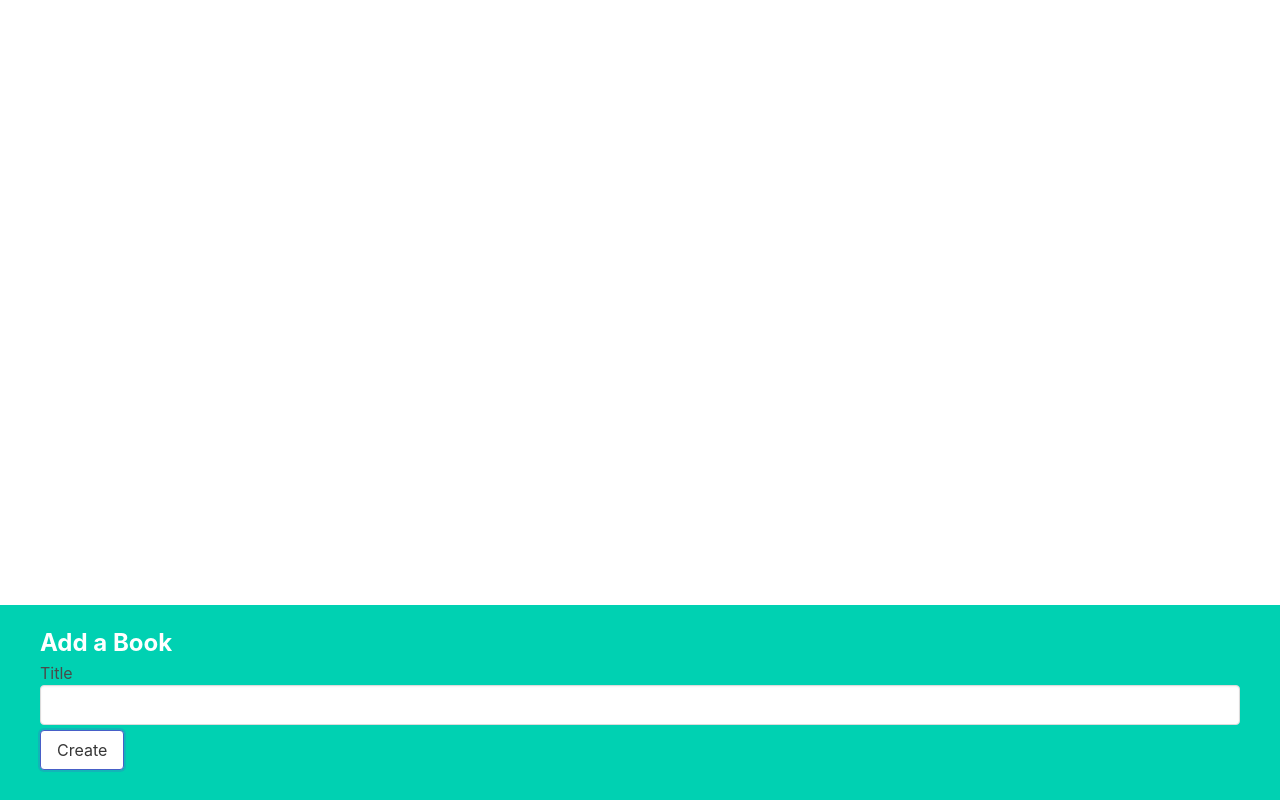
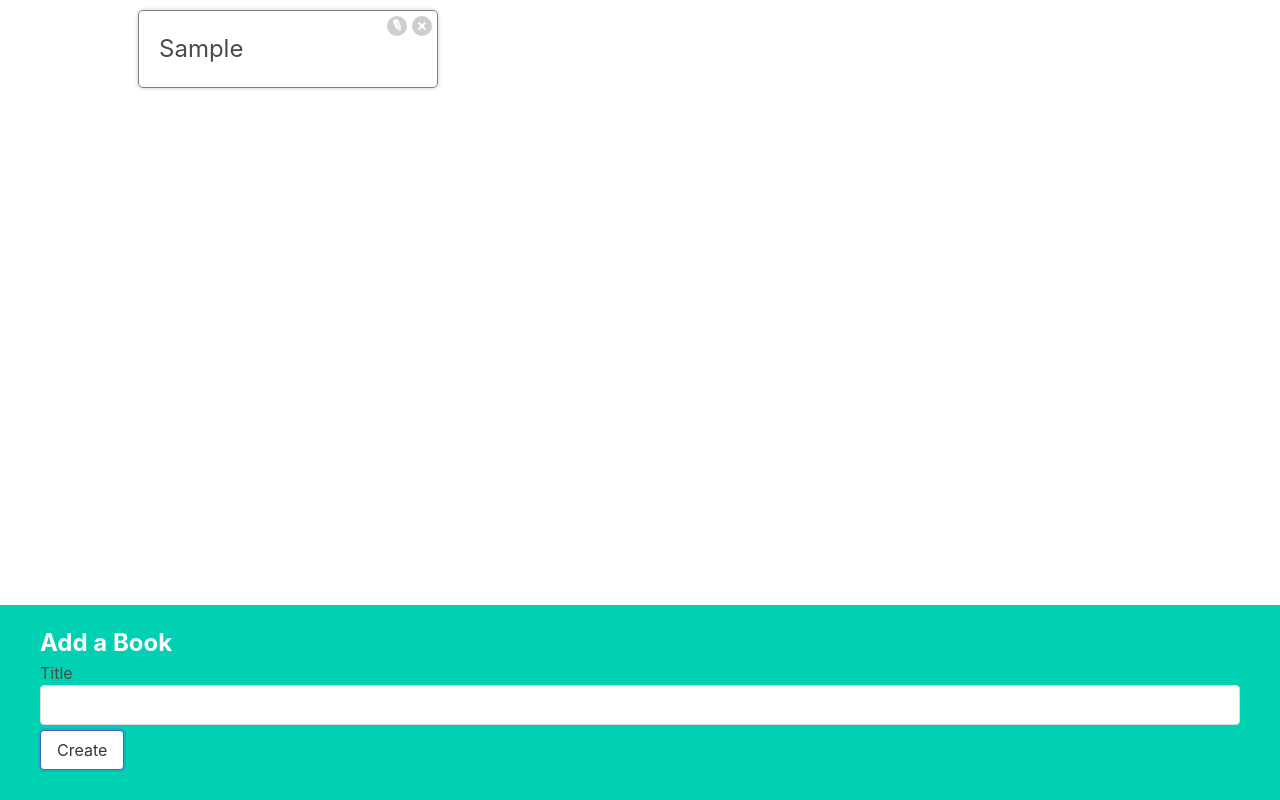
Before and after one commit to zaktech96/book-search, a React (Create React App) app: page / in a window 1280 px wide. Both pictures are taken after typing "Sample" into the empty fields and a click on the button "Create". Built offline with nearby package versions, Linux system fonts and the light colour scheme.

Commit message:
add,edit and delete functionality implemented

```diff
--- a/src/App.js
+++ b/src/App.js
@@ -1,14 +1,30 @@
 import { useState } from "react";
 import BookCreate from "./components/BookCreate";
+import BookList from "./components/BookList";
 
 function App() {
   const [books, setBooks] = useState([]); // empty array to make use of book create to add to array
+  const deleteBookById = (id) => {
+    const updatedBooks = books.filter((book) => {
+      // filter creates new array
+      return book.id !== id; // logical operator to return value if true
+    });
+    setBooks(updatedBooks);
+  };
   const createBook = (title) => {
-    console.log("add book:", title);
+    const updatedBooks = [
+      ...books,
+      { id: Math.round(Math.random() * 9), title },
+    ]; // ID and key set, doing title:title same as title
+    // math.round to round up value from random number timed by 9 to generate id number
+    setBooks(updatedBooks);
   }; // in argument shows what user puts in ,inside brackers
 
   return (
-    <div>
+    <div className="app">
+      <BookList books={books} onDelete={deleteBookById} />{" "}
+      {/* onDelete prop to delete items and be passed to booklist*/}
+      {/* shows component then adds prop, which communicates down to bookList*/}
       <BookCreate OnCreate={createBook} />
     </div>
   );
--- a/src/components/Booklist.js
+++ b/src/components/Booklist.js
@@ -1,5 +1,13 @@
-function BookList() {
-  return <div> BookList</div>;
+import BookShow from "./BookShow";
+
+function BookList({ books, onDelete }) {
+  // destructuring array to receive prop
+  const CheckingBook = books.map((book) => {
+    // maps over array
+    return <BookShow onDelete={onDelete} key={book.id} book={book} />;
+    // shows component, assigns id and key
+  });
+  return <div className="book-list">{CheckingBook}</div>;
 }
 
 export default BookList;
--- a/src/components/Bookshow.js
+++ b/src/components/Bookshow.js
@@ -1,5 +1,35 @@
-function BookShow() {
-  return <div>BookShow</div>;
+import { useState } from "react";
+import BookEdit from "./BookEdit";
+function BookShow({ book, onDelete }) {
+  const [Edit, ShowEdit] = useState(false);
+
+  const handleEditClick = () => {
+    ShowEdit(!Edit); //   / !Showedit = not edit for when editing to return boolean value
+  };
+
+  const handleDeleteClick = () => {
+    onDelete(book.id);
+  };
+
+  let content = <h3>{book.title}</h3>; // let to change variable overtime
+  if (Edit) {
+    content = <BookEdit />;
+    // if true will book edit component
+  }
+  return (
+    <div className="book-show">
+      <div> {content}</div>
+
+      <div className="actions">
+        <button className="edit" onClick={handleEditClick}>
+          Edit
+        </button>
+        <button className="delete" onClick={handleDeleteClick}>
+          Delete
+        </button>
+      </div>
+    </div>
+  );
 }
 
 export default BookShow;
```
